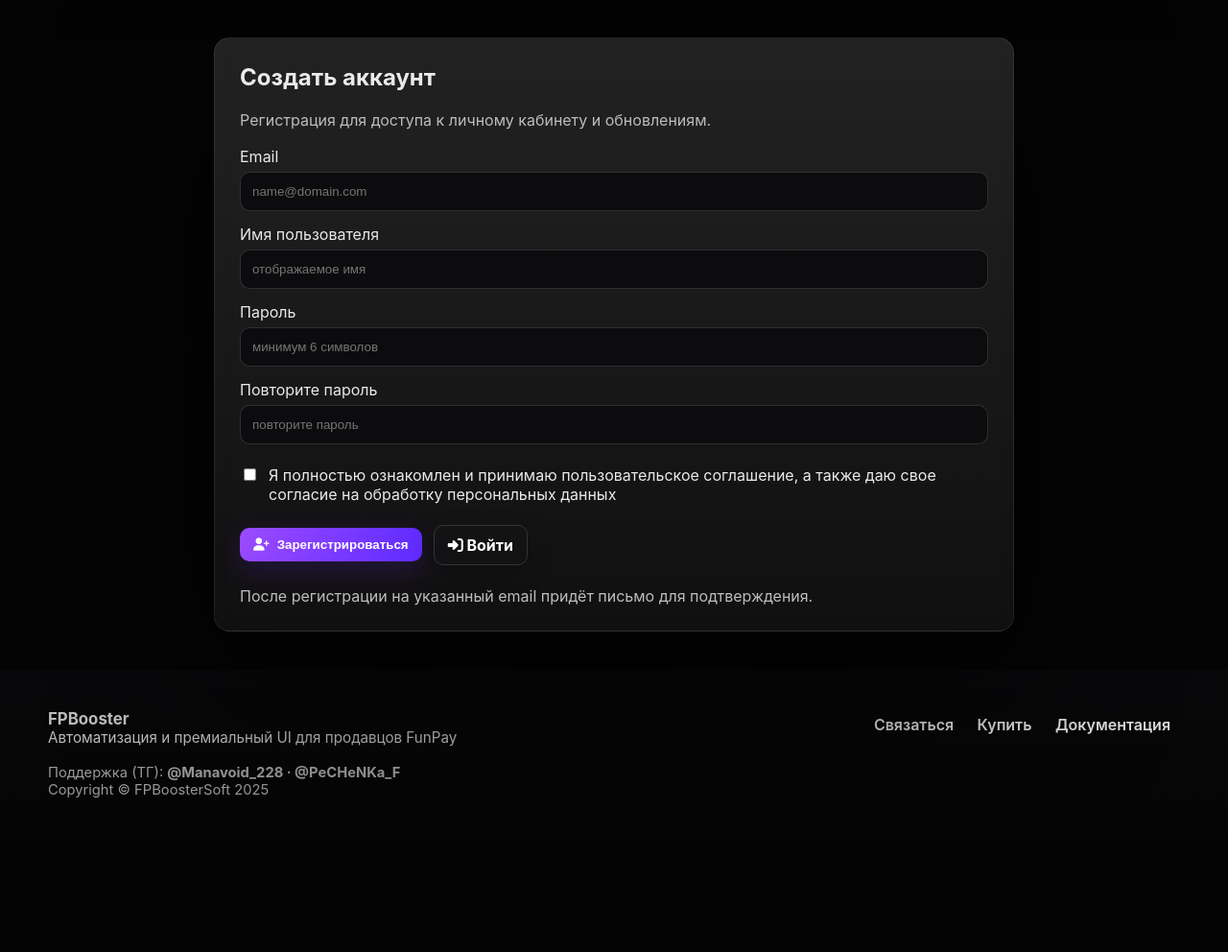
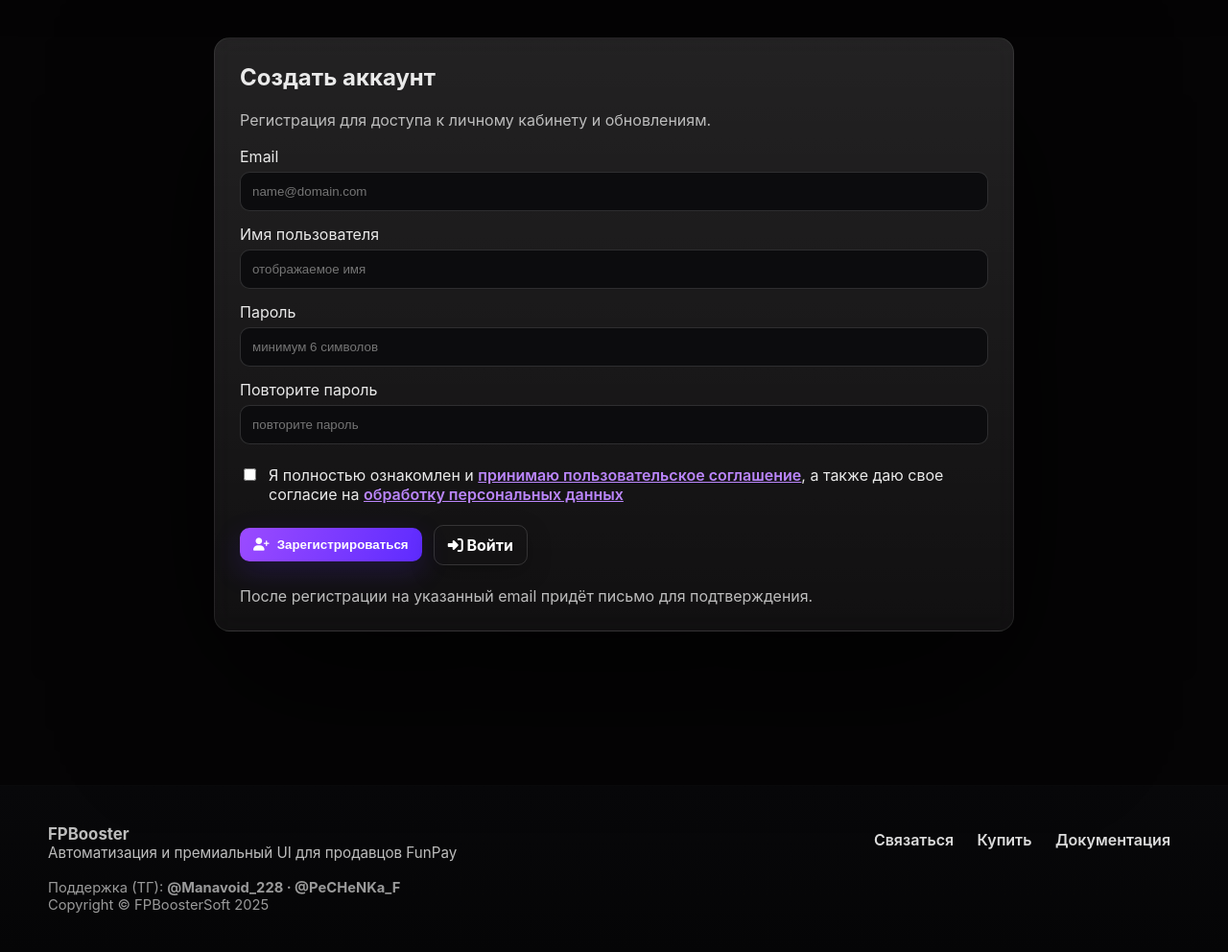
Before and after one commit to Nnbebra/fpbooster-server, a FastAPI app: page /register in a window 1280 px wide. Shown: the part 97-1089 px from the top of the page at 96% size. Before the commit the page ends 929 px from the top, so only its background shows below. Run offline with FastAPI, Linux system fonts and the light colour scheme; parts of the project's set-up code (start-up, migrations or seed data) failed here and were passed over.

Commit message:
Update register.html

```diff
--- a/templates/register.html
+++ b/templates/register.html
@@ -2,7 +2,7 @@
 {% block title %}Регистрация — FPBooster{% endblock %}
 
 {% block content %}
-<section style="padding:40px 0;">
+<section style="padding:40px 0; margin-bottom:120px;"> <!-- добавлен margin-bottom -->
   <div class="panel-glass card" style="max-width:780px;margin:0 auto;">
     <h1 style="margin-top:0;">Создать аккаунт</h1>
     <p class="muted" style="margin:6px 0 18px;">Регистрация для доступа к личному кабинету и обновлениям.</p>
@@ -42,9 +42,9 @@
         <input type="checkbox" name="accept_terms" value="1" required>
         <span>
           Я полностью ознакомлен и
-          <a href="/eula" target="_blank">принимаю пользовательское соглашение</a>,
+          <a href="/eula" target="_blank" class="link-highlight">принимаю пользовательское соглашение</a>,
           а также даю свое согласие на
-          <a href="/datahandle" target="_blank">обработку персональных данных</a>
+          <a href="/datahandle" target="_blank" class="link-highlight">обработку персональных данных</a>
         </span>
       </label>
 
@@ -57,4 +57,18 @@
     </form>
   </div>
 </section>
+
+<style>
+  /* Подсветка ссылок в блоке согласия */
+  .link-highlight {
+    color: #bb86fc;
+    font-weight: 600;
+    text-decoration: underline;
+    transition: color 0.25s ease, text-shadow 0.25s ease;
+  }
+  .link-highlight:hover {
+    color: #ffffff;
+    text-shadow: 0 0 6px rgba(155, 75, 255, 0.8);
+  }
+</style>
 {% endblock %}
```
